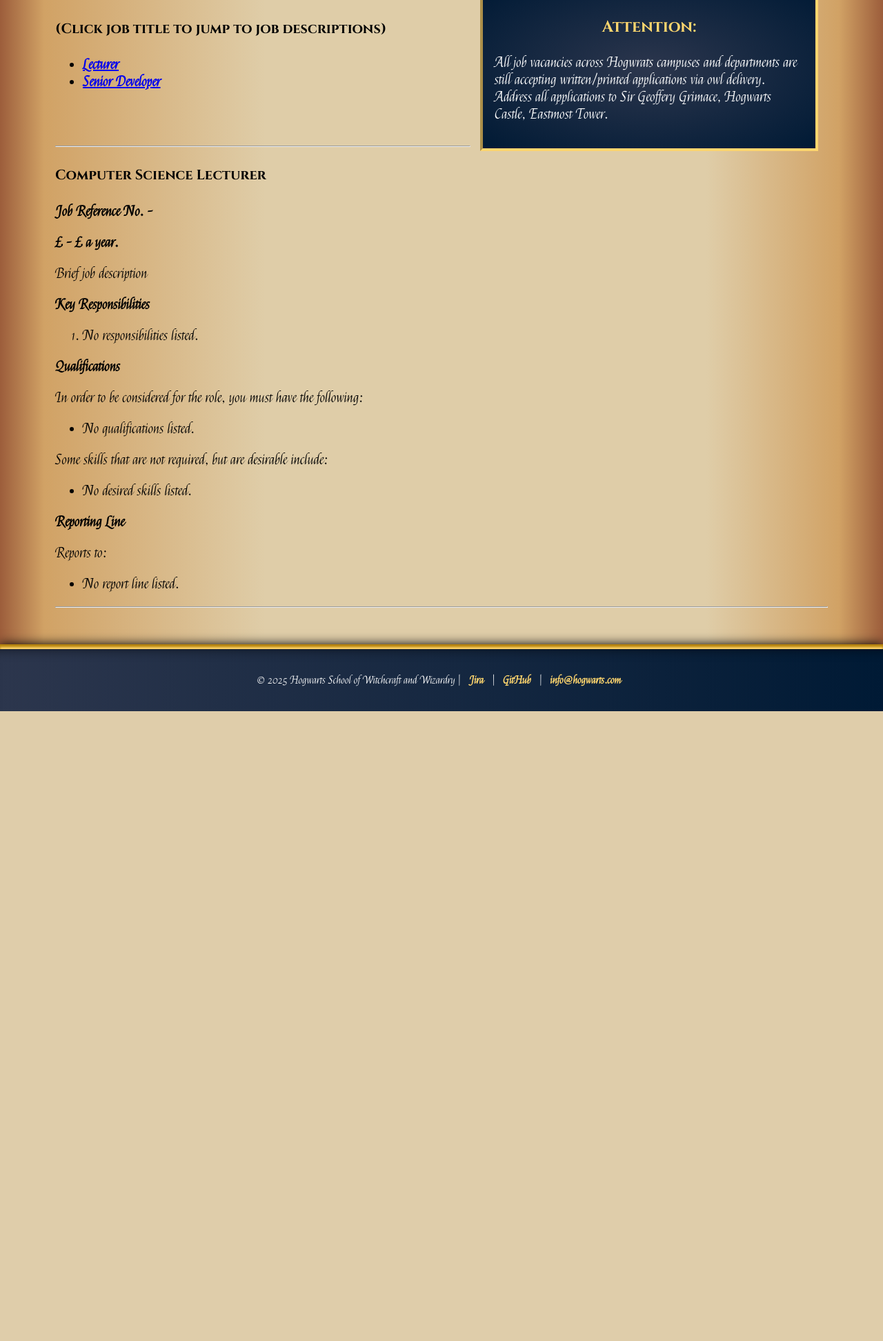
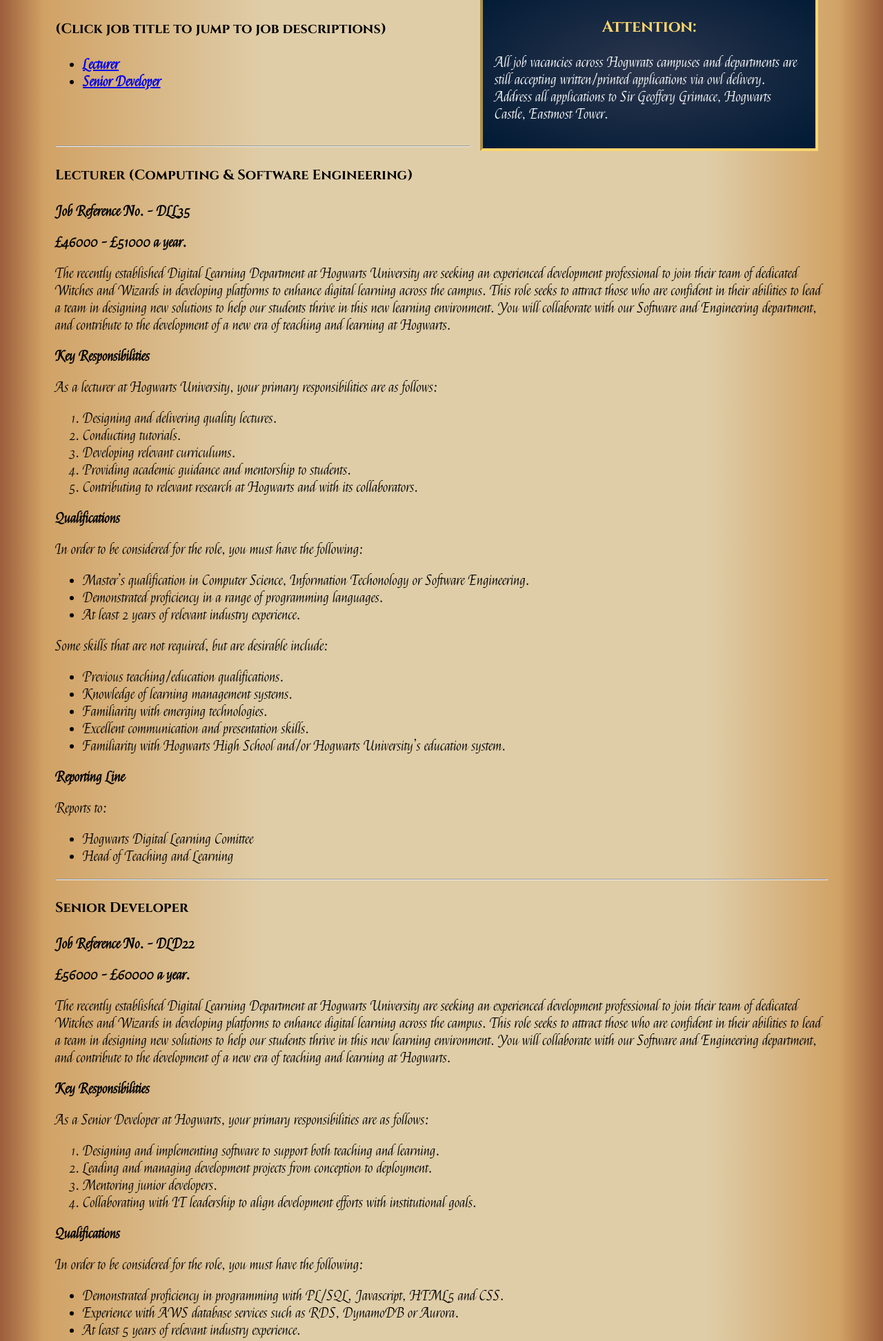
Before and after one commit to Swinburne105923830/COS10026-Web-Technology-Assessment_2, a PHP site: page /jobs.php in a window 1280 px wide. Shown: the part 437-2381 px from the top of the page at 69% size. Before the commit the page ends 1468 px from the top, so only its background shows below. Run offline with PHP 8.4, Linux system fonts and the light colour scheme; data comes from the database, SQL or seed files in the repository; data that the repository does not hold is empty.

Commit message:
Revert to using jobs_list

```diff
--- a/jobs.php
+++ b/jobs.php
@@ -64,7 +64,7 @@
             <?php include "settings.php";
             $dbconn = mysqli_connect($host, $user, $pwd, $sql_db);
             if ($dbconn) {
-                $query = "SELECT * FROM jobs";
+                $query = "SELECT * FROM jobs_list";
                 $result = mysqli_query($dbconn, $query);
                 if (!$result) {
                     echo "<p>There are no jobs to display.";
```
